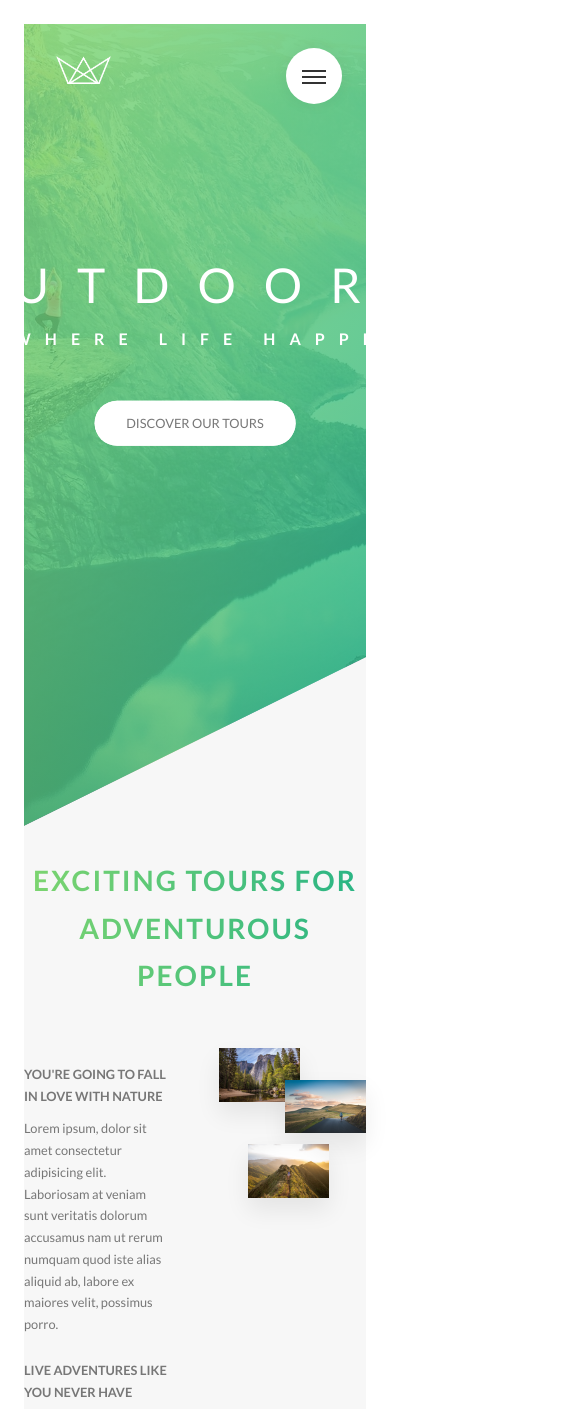
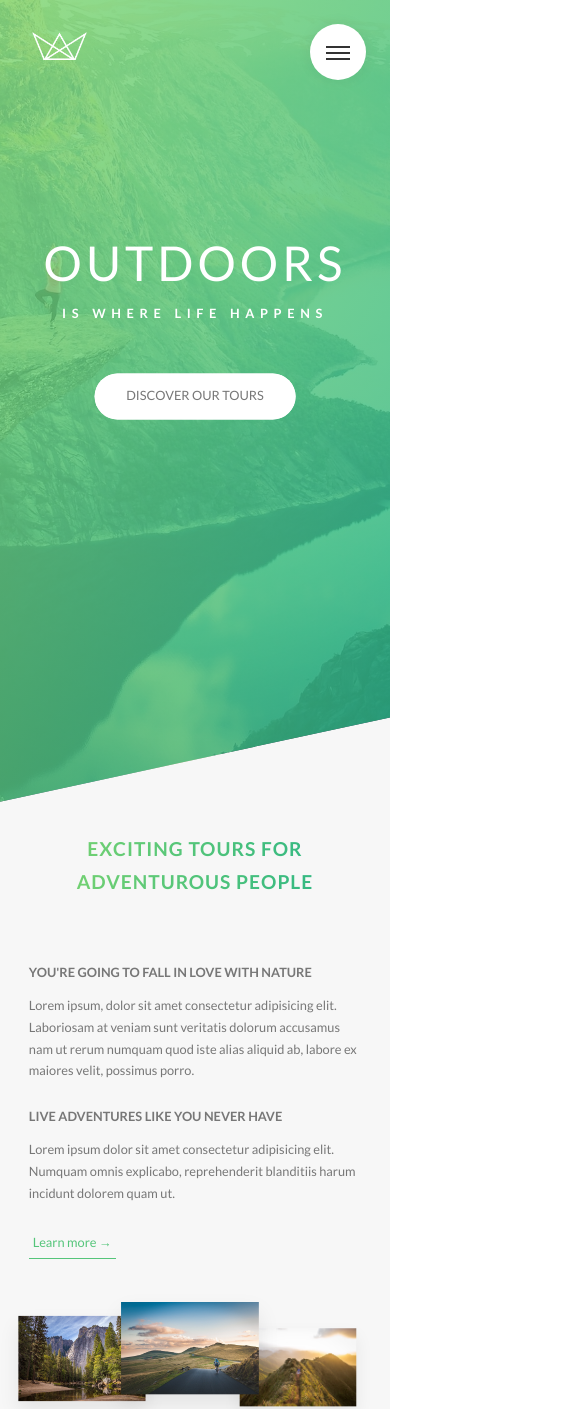
Before and after one commit to MrWalt/natours, a website built with Parcel: page index.html in a window 390 px wide. Shown: the top 1409 px of the page, 585 px wide, since content can reach past the window. Built offline with nearby package versions, Linux system fonts and the light colour scheme.

Commit message:
Finished tours responsive design

```diff
--- a/sass/_about.scss
+++ b/sass/_about.scss
@@ -2,6 +2,18 @@
   background-color: $color-grey-light-1;
   padding: 25rem 0;
   margin-top: -20vh;
+
+  // @include respond(tab-landscape) {
+  //   padding: 25rem 9.2rem 25rem 9.2rem;
+  // }
+
+  @include respond(tab-portrait) {
+    padding: 20rem 0 10rem 0;
+  }
+
+  @include respond(phone) {
+    padding: 25rem 0 0rem 0;
+  }
 
   .heading-secondary {
     margin-bottom: 8rem;
@@ -11,12 +23,35 @@
     margin-bottom: 1.4rem;
   }
 
+  .container {
+    @include respond(phone) {
+      padding: 0 3.6rem;
+    }
+  }
+
   &-grid {
     margin: 0 auto;
     max-width: $grid-width;
     display: grid;
     grid-template-columns: 1fr 1fr;
     gap: $gap-horizontal;
+    padding: 0rem 9.2rem;
+
+    @include respond(tab-landscape) {
+      padding: 0 4.8rem;
+    }
+
+    @include respond(tab-portrait) {
+      grid-template-columns: 100%;
+      grid-template-rows: 1fr 1fr;
+      max-width: 90rem;
+      padding: 0 9.2rem;
+      gap: 8rem;
+    }
+
+    @include respond(phone) {
+      padding: 0 3.6rem;
+    }
   }
 }
 
@@ -32,11 +67,21 @@
   position: relative;
 
   &-image {
-    width: 55%;
+    max-width: 60%;
     box-shadow: 0 1.5rem 3rem rgba($color-black, 0.08);
     position: absolute;
     transition: all 0.2s;
     outline-offset: 2rem;
+
+    @include respond(tab-portrait) {
+      max-width: 33%;
+      box-shadow: 0 1rem 2rem rgba($color-black, 0.08);
+      position: relative;
+    }
+
+    @include respond(phone) {
+      max-width: 32%;
+    }
 
     &:hover {
       transform: scale(1.05) translateY(-2rem);
@@ -48,16 +93,35 @@
     &--1 {
       left: 0;
       top: -2rem;
+
+      @include respond(tab-portrait) {
+        top: 0;
+        left: 0;
+        transform: scale(1.2);
+      }
     }
 
     &--2 {
       right: 0;
       top: 2rem;
+
+      @include respond(tab-portrait) {
+        top: 0;
+        right: 0;
+        transform: scale(1.3) translateY(-1rem);
+        z-index: 999;
+      }
     }
 
     &--3 {
       left: 20%;
       top: 10rem;
+
+      @include respond(tab-portrait) {
+        top: 0;
+        left: 0;
+        transform: scale(1.1) translateY(1rem);
+      }
     }
   }
 
--- a/sass/_base.scss
+++ b/sass/_base.scss
@@ -2,7 +2,7 @@
 // =================================
 @mixin respond($breakpoint) {
   @if $breakpoint == phone {
-    @media (max-width: 37em) {
+    @media (max-width: 34em) {
       @content;
     }
   }
@@ -20,7 +20,7 @@
   }
 
   @if $breakpoint == small-desktop {
-    @media (min-width: 112em) {
+    @media (max-width: 85em) {
       @content;
     }
   }
@@ -64,11 +64,19 @@ $font-default: 1.6rem;
 }
 
 html {
-  font-size: 62.5%;
+  font-size: 62.5%; // 10px
 
-  @include respond(phone) {
+  @include respond(tab-landscape) {
+    font-size: 56.25%;
+  }
+
+  @include respond(tab-portrait) {
     font-size: 50%;
   }
+
+  // @include respond(small-desktop) {
+  //   font-size: 75%;
+  // }
 }
 
 body {
@@ -78,10 +86,19 @@ body {
   color: $color-text-dark;
   padding: 3rem;
   box-sizing: border-box;
+
+  @include respond(tab-portrait) {
+    padding: 0;
+  }
 }
 
 .container {
   margin: 0 auto;
+  // max-width: $grid-width;
+
+  // @include respond(small-desktop) {
+  //   max-width: 104rem;
+  // }
 }
 
 .center-text {
--- a/sass/_booking.scss
+++ b/sass/_booking.scss
@@ -6,8 +6,12 @@
     $color-primary-dark
   );
 
+  @include respond(tab-portrait) {
+    padding: 10rem 0;
+  }
+
   .book-box {
-    width: $grid-width;
+    max-width: $grid-width;
     margin: 0 auto;
   }
 
--- a/sass/_components.scss
+++ b/sass/_components.scss
@@ -113,6 +113,11 @@
     /* animation-iteration-count: 3;
       animation-delay: 3s; */
     /* animation: moveInLeft 1s ease-out; SHORTHAND FOR ALL OF THE ABOVE */
+
+    @include respond(phone) {
+      letter-spacing: 0.5rem;
+      font-size: 6rem;
+    }
   }
 
   &--sub {
@@ -124,11 +129,16 @@
     animation-name: moveInRight;
     animation-duration: 1s;
     animation-timing-function: ease-out;
+
+    @include respond(phone) {
+      letter-spacing: 0.7rem;
+      font-size: 1.6rem;
+    }
   }
 }
 
 .heading-secondary {
-  font-size: 3.5rem;
+  font-size: 3.6rem;
   text-transform: uppercase;
   font-weight: 700;
   background-image: linear-gradient(
@@ -143,6 +153,16 @@
   letter-spacing: 2px;
   transition: all 0.2s ease-out;
   cursor: default;
+
+  @include respond(tab-portrait) {
+    font-size: 2.6rem;
+    letter-spacing: 1px;
+  }
+
+  @include respond(phone) {
+    font-size: 2.4rem;
+    letter-spacing: 1px;
+  }
 
   &:hover {
     transform: skewX(-10deg) scale(1.05);
--- a/sass/_featured.scss
+++ b/sass/_featured.scss
@@ -9,6 +9,10 @@
   background-size: cover;
   transform: skewY(-7deg);
   margin-top: -12rem;
+
+  @include respond(tab-portrait) {
+    padding: 15rem 0;
+  }
 
   & > * {
     transform: skewY(7deg);
@@ -23,6 +27,27 @@
     align-items: center;
     justify-content: center;
     gap: 6rem;
+
+    @include respond(small-desktop) {
+      gap: 1.2rem;
+      justify-content: space-evenly;
+    }
+
+    @include respond(tab-landscape) {
+      flex-wrap: wrap;
+      row-gap: 6.2rem;
+    }
+
+    @include respond(tab-portrait) {
+      display: grid;
+      grid-template-columns: repeat(2, 1fr);
+      gap: 6.4rem;
+    }
+
+    @include respond(phone) {
+      display: flex;
+      flex-direction: column;
+    }
   }
 
   &-box {
@@ -33,8 +58,14 @@
     border-radius: 3px;
     box-shadow: 0 1.5rem 3rem rgba($color-black, 0.06);
     display: inline-block;
-    max-width: 26rem;
+    width: 26rem;
     transition: transform 0.2s;
+
+    &:nth-child(odd) {
+      @include respond(tab-portrait) {
+        justify-self: end;
+      }
+    }
 
     &:hover {
       transform: translateY(-1.5rem) scale(1.03);
--- a/sass/_footer.scss
+++ b/sass/_footer.scss
@@ -3,19 +3,38 @@
   padding: 10rem 0;
   font-size: 1.4rem;
 
+  @include respond(tab-portrait) {
+    padding: 8rem 0;
+  }
+
   .container {
-    width: $grid-width;
+    max-width: $grid-width;
   }
 
   &__navigation {
     display: flex;
     justify-content: space-evenly;
     align-items: center;
+
+    @include respond(tab-landscape) {
+      justify-content: center;
+      gap: 2.4rem;
+    }
+
+    @include respond(tab-portrait) {
+      flex-direction: column;
+      text-align: center;
+      gap: 2.4rem;
+    }
   }
 
   &__logo-box {
     text-align: center;
     margin-bottom: 8rem;
+
+    @include respond(tab-portrait) {
+      margin-bottom: 4rem;
+    }
   }
 
   &__logo {
@@ -25,10 +44,16 @@
   &__list {
     list-style: none;
     display: flex;
+    justify-content: space-evenly;
     gap: 1.6rem;
     border-top: 1px solid $color-text-dark;
     padding-top: 2rem;
     width: 40%;
+
+    @include respond(tab-portrait) {
+      flex-direction: column;
+      text-align: center;
+    }
   }
 
   &__copyright {
--- a/sass/_header.scss
+++ b/sass/_header.scss
@@ -11,6 +11,11 @@
   -webkit-clip-path: polygon(0 0, 100% 0, 100% 75vh, 0 100%);
   clip-path: polygon(0 0, 100% 0, 100% 75vh, 0 100%);
   position: relative;
+
+  @include respond(phone) {
+    -webkit-clip-path: polygon(0 0, 100% 0, 100% 85vh, 0 100%);
+    clip-path: polygon(0 0, 100% 0, 100% 85vh, 0 100%);
+  }
 
   &__logo-box {
     position: absolute;
--- a/sass/_nav.scss
+++ b/sass/_nav.scss
@@ -21,6 +21,11 @@
     box-shadow: 0 0rem 2rem rgba($color-black, 0.06);
     text-align: center;
     cursor: pointer;
+
+    @include respond(phone) {
+      top: 3rem;
+      right: 3rem;
+    }
   }
 
   &__background {
@@ -34,10 +39,15 @@
       $color-primary-light,
       $color-primary-dark
     );
-    z-index: 999;
+    z-index: 1000;
     transition: all 0.8s cubic-bezier(0.86, 0, 0.07, 1);
 
     // transform: scale(80);
+
+    @include respond(phone) {
+      top: 3.5rem;
+      right: 3.5rem;
+    }
   }
 
   &__nav {
@@ -47,7 +57,9 @@
     right: 0;
     z-index: 1000;
     opacity: 0;
-    width: 0;
+    pointer-events: none;
+    visibility: hidden;
+    width: 0%;
     transition: all 0.8s cubic-bezier(0.68, -0.6, 0.32, 1.6);
   }
 
@@ -56,6 +68,7 @@
     @include centerAbs;
     list-style: none;
     text-align: center;
+    width: 100rem;
   }
 
   &__item {
@@ -101,6 +114,8 @@
 
   &__checkbox:checked ~ &__nav {
     opacity: 1;
+    visibility: visible;
+    pointer-events: auto;
     width: 100%;
   }
 
--- a/sass/_stories.scss
+++ b/sass/_stories.scss
@@ -2,6 +2,10 @@
   padding: 15rem 0;
   position: relative;
   overflow: hidden;
+
+  @include respond(tab-portrait) {
+    padding: 10rem 0;
+  }
 
   .heading-secondary {
     margin-bottom: 8rem;
--- a/sass/_tours.scss
+++ b/sass/_tours.scss
@@ -2,6 +2,10 @@
   padding: 25rem 0 15rem 0;
   background-color: $color-grey-light-1;
   margin-top: -12rem;
+
+  @include respond(tab-portrait) {
+    padding: 20rem 0 10rem 0;
+  }
 
   .heading-secondary {
     margin-bottom: 8rem;
@@ -12,21 +16,40 @@
     gap: 8rem;
     justify-content: center;
     align-items: center;
-    width: 120rem;
+    max-width: 120rem;
     margin-bottom: 10rem;
+
+    @include respond(small-desktop) {
+      gap: 3.2rem;
+      padding: 0 3.6rem;
+    }
+
+    @include respond(tab-portrait) {
+      gap: 9.2rem;
+      flex-direction: column;
+      padding: 0 9.2rem;
+    }
+
+    @include respond(phone) {
+      padding: 0 1.6rem;
+    }
   }
 
   &-card {
     width: 30%;
     -moz-perspective: 150rem;
     perspective: 150rem;
-    height: 53rem;
+    height: 52rem;
     background-color: transparent;
     font-size: 2rem;
     transition: all 0.8s ease;
     position: relative;
     backface-visibility: hidden;
     border-radius: 3px;
+
+    @include respond(tab-landscape) {
+      width: 80%;
+    }
 
     &:hover &--front {
       transform: rotateY(-180deg);
@@ -167,6 +190,10 @@
     &__text {
       padding: 3rem;
 
+      @include respond(tab-portrait) {
+        padding: 0.8rem 2.4rem;
+      }
+
       ul {
         list-style: none;
         width: 80%;
@@ -209,4 +236,51 @@
       font-weight: 100;
     }
   }
+
+  @include respond(tab-portrait) {
+    &-card {
+      border-radius: 3px;
+      height: auto;
+      background-color: $color-white;
+      box-shadow: 0 1.6rem 4.8rem rgba($color-black, 0.01);
+
+      &--front {
+        height: auto;
+        position: relative;
+        box-shadow: none;
+      }
+
+      &--back {
+        position: relative;
+        transform: rotateY(0);
+        clip-path: polygon(0 15%, 100% 0, 100% 100%, 0% 100%);
+      }
+
+      &:hover &--front {
+        transform: rotateY(0);
+      }
+    }
+
+    &-cta {
+      position: relative;
+      top: 0;
+      left: 0;
+      width: 100%;
+      transform: translate(0);
+      text-align: center;
+      padding: 6.4rem 4rem 4rem 4rem;
+    }
+
+    &-price {
+      margin-bottom: 3.2rem;
+
+      &-only {
+        font-size: 1.4rem;
+      }
+
+      &-value {
+        font-size: 4.8rem;
+      }
+    }
+  }
 }
```
